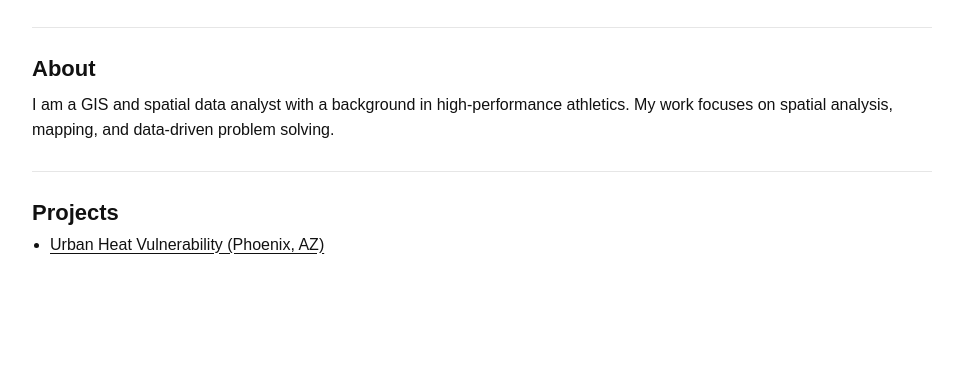
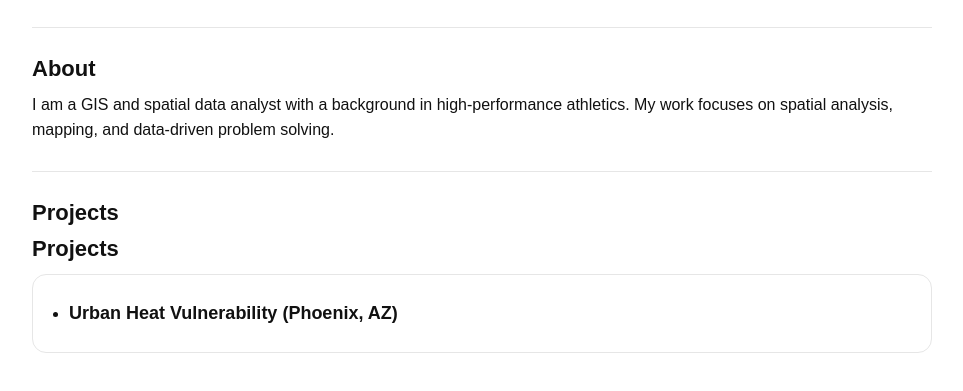
Before and after one commit to efeabogidi-pixel/efeabogidi-pixel.github.io, a plain HTML site: page index.html in a window 1280 px wide. Shown: the part 149-540 px from the top of the page, without its empty margins (158-1121 px from the left). Drawn offline with Linux system fonts and the light colour scheme.

Commit message:
Update index.html

```diff
--- a/index.html
+++ b/index.html
@@ -17,6 +17,8 @@
   a { color: inherit; text-decoration: underline; text-underline-offset: 3px; }
   a:hover { opacity: 0.7; }
   .card { border: 1px solid var(--line); border-radius: 14px; padding: 18px; margin-top: 12px; }
+  .project-link { font-size: 18px; font-weight: 600; text-decoration: none; }
+.project-link:hover { text-decoration: underline; }
 </style>
 
 </head>
@@ -37,14 +39,18 @@ My work focuses on spatial analysis, mapping, and data-driven problem solving.
 
 <h2>Projects</h2>
 
-<ul>
-  <li>
- <a href="urban-heat-phoenix.html">
-    Urban Heat Vulnerability (Phoenix, AZ)
-  </a>
-</li>
+<h2>Projects</h2>
 
-</ul>
+<div class="card">
+  <ul>
+    <li>
+      <a class="project-link" href="urban-heat-phoenix.html">
+        Urban Heat Vulnerability (Phoenix, AZ)
+      </a>
+    </li>
+  </ul>
+</div>
+
 
 </div>
 </body>
```
